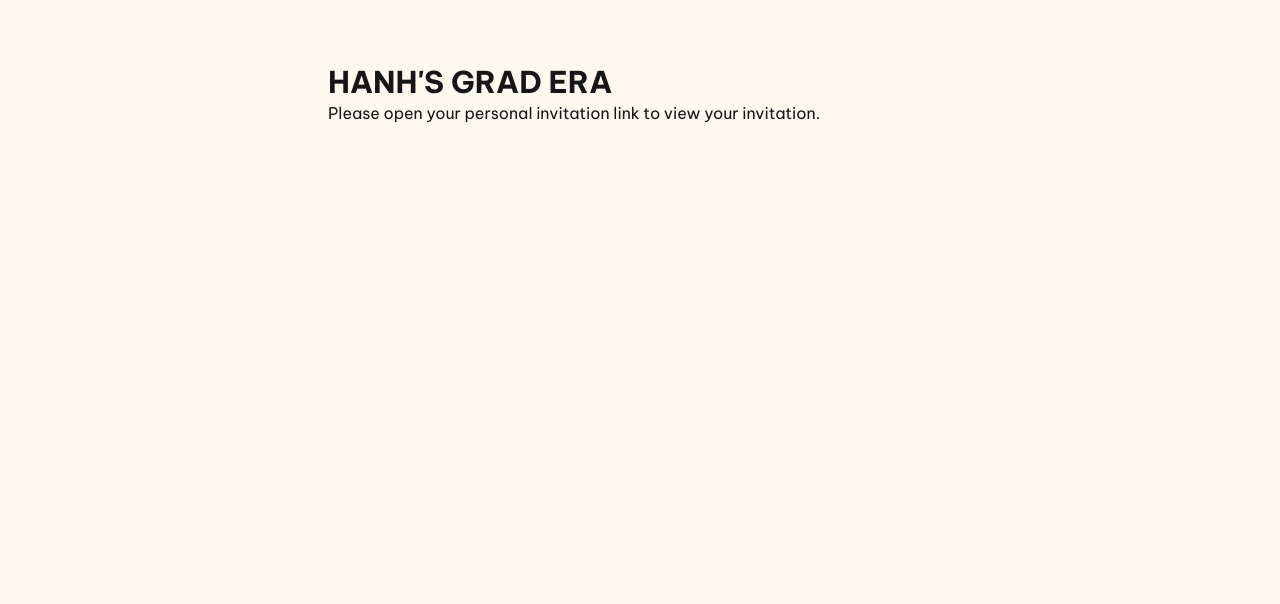
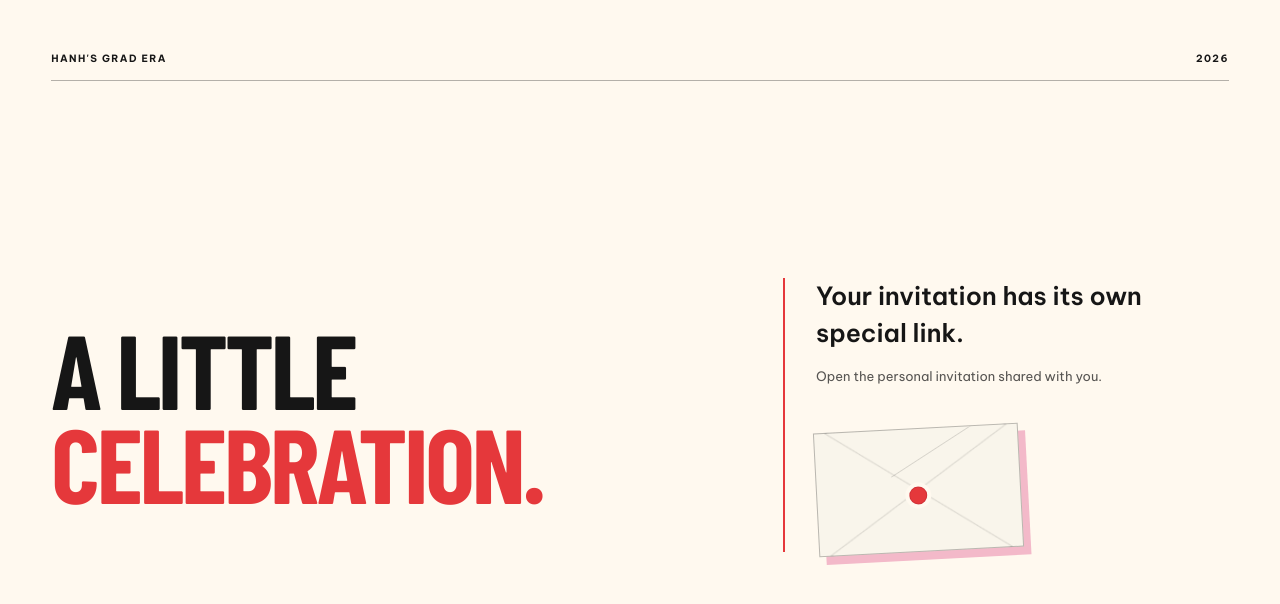
Before and after one commit to junkyedh/Hanh-Grad-Era, a Next.js app: page / in a window 1280 px wide. Shown: the top 604 px of the page. Built offline with nearby package versions, Linux system fonts and the light colour scheme; a web font is replaced by a local one.

Commit message:
update landing page

```diff
--- a/package.json
+++ b/package.json
@@ -3,8 +3,8 @@
   "version": "0.1.0",
   "private": true,
   "scripts": {
-    "dev": "next dev",
-    "build": "next build",
+    "dev": "next dev --webpack",
+    "build": "next build --webpack",
     "start": "next start",
     "lint": "eslint"
   },
--- /dev/null
+++ b/src/app/home.module.css
@@ -0,0 +1,141 @@
+.landing {
+  min-height: 100svh;
+  padding: clamp(24px, 4vw, 58px);
+  background: var(--cream);
+  color: var(--ink);
+}
+
+.frame {
+  display: flex;
+  flex-direction: column;
+  width: min(100%, 1280px);
+  min-height: calc(100svh - clamp(48px, 8vw, 116px));
+  margin-inline: auto;
+}
+
+.masthead {
+  display: flex;
+  justify-content: space-between;
+  gap: 20px;
+  padding-bottom: 14px;
+  border-bottom: 1px solid rgb(22 22 22 / 32%);
+  font-family: var(--font-body), sans-serif;
+  font-size: 10px;
+  font-weight: 700;
+  letter-spacing: 0.14em;
+}
+
+.content {
+  display: grid;
+  flex: 1;
+  grid-template-columns: minmax(0, 1.2fr) minmax(0, 0.8fr);
+  align-items: center;
+  gap: clamp(32px, 5vw, 72px);
+  padding-block: clamp(48px, 9vh, 108px);
+}
+
+.title {
+  min-width: 0;
+  font-size: clamp(64px, 8.2vw, 124px);
+  font-weight: 800;
+  line-height: 0.9;
+  letter-spacing: -0.03em;
+}
+
+.title span {
+  display: block;
+}
+
+.title span:last-child {
+  color: var(--cherry);
+}
+
+.message {
+  width: 100%;
+  max-width: 360px;
+  min-width: 0;
+  padding-left: clamp(18px, 2.4vw, 32px);
+  border-left: 2px solid var(--cherry);
+  font-family: var(--font-body), sans-serif;
+}
+
+.message h2 {
+  font-size: clamp(18px, 2vw, 25px);
+  font-weight: 600;
+  line-height: 1.5;
+}
+
+.message p {
+  margin-top: 12px;
+  color: rgb(22 22 22 / 72%);
+  font-size: 13px;
+  line-height: 1.8;
+}
+
+.envelope {
+  position: relative;
+  width: clamp(140px, 16vw, 210px);
+  max-width: 100%;
+  aspect-ratio: 1.65;
+  margin-top: clamp(28px, 5vh, 48px);
+  border: 1px solid rgb(22 22 22 / 28%);
+  background:
+    linear-gradient(34deg, transparent 49.5%, rgb(22 22 22 / 13%) 50%, transparent 50.5%),
+    linear-gradient(326deg, transparent 49.5%, rgb(22 22 22 / 13%) 50%, transparent 50.5%),
+    var(--paper, var(--cream));
+  box-shadow: 7px 8px 0 var(--blush);
+  transform: rotate(-3deg);
+}
+
+.envelope::before {
+  position: absolute;
+  inset: 0 0 auto;
+  height: 52%;
+  background: linear-gradient(150deg, transparent 49.4%, rgb(22 22 22 / 15%) 50%, transparent 50.6%);
+  clip-path: polygon(0 0, 100% 0, 50% 100%);
+  content: "";
+}
+
+.seal {
+  position: absolute;
+  top: 50%;
+  left: 50%;
+  width: 18px;
+  aspect-ratio: 1;
+  border: 1px solid rgb(199 46 54 / 65%);
+  border-radius: 50%;
+  background: var(--cherry);
+  box-shadow: 0 0 0 4px var(--cream);
+  transform: translate(-50%, -20%);
+}
+
+@media (max-width: 800px) {
+  .landing {
+    padding: 24px clamp(20px, 6vw, 40px);
+  }
+
+  .frame {
+    min-height: calc(100svh - 48px);
+  }
+
+  .content {
+    grid-template-columns: minmax(0, 1fr);
+    align-content: center;
+    gap: clamp(28px, 5vh, 48px);
+    padding-block: clamp(40px, 8vh, 64px);
+  }
+
+  .title {
+    font-size: clamp(42px, 12.2vw, 84px);
+    line-height: 0.96;
+  }
+
+  .message {
+    max-width: 440px;
+  }
+
+  .envelope {
+    width: clamp(120px, 42vw, 170px);
+    margin-top: 24px;
+  }
+}
--- a/src/app/page.tsx
+++ b/src/app/page.tsx
@@ -1,10 +1,29 @@
-import { siteContent } from "@/data/content";
+import styles from "./home.module.css";
 
 export default function Home() {
   return (
-    <main className="mx-auto w-full max-w-2xl px-6 py-16">
-      <h1 className="text-3xl font-bold">{siteContent.title}</h1>
-      <p className="mt-4 leading-relaxed">{siteContent.rootGuidance}</p>
+    <main className={styles.landing}>
+      <div className={styles.frame}>
+        <header className={styles.masthead}>
+          <p>HANH&apos;S GRAD ERA</p>
+          <p>2026</p>
+        </header>
+
+        <div className={styles.content}>
+          <h1 className={`${styles.title} font-display`}>
+            <span>A LITTLE</span>
+            <span>CELEBRATION.</span>
+          </h1>
+
+          <section className={styles.message} aria-labelledby="landing-message-title">
+            <h2 id="landing-message-title">Your invitation has its own special link.</h2>
+            <p>Open the personal invitation shared with you.</p>
+            <div className={styles.envelope} aria-hidden="true">
+              <span className={styles.seal} />
+            </div>
+          </section>
+        </div>
+      </div>
     </main>
   );
 }
--- a/src/data/content.ts
+++ b/src/data/content.ts
@@ -18,19 +18,19 @@ export function getVietnameseInvitationMessage(guest: Readonly<Guest>): string {
   const who = guest.name.trim();
   switch (guest.addressing) {
     case "co":
-      return `Em tốt nghiệp rồi ạ Ngày 28/11 này, cô ghé qua chụp với em vài tấm hình kỷ niệm được không ạ? Em mong được gặp cô hôm đó!`;
+      return `Em tốt nghiệp rồi ạ. Ngày 28/11 này, cô ghé qua chụp với em vài tấm hình kỷ niệm được không ạ? Em mong được gặp cô hôm đó!`;
     case "anh":
-      return `Em tốt nghiệp rồi nè Ngày 28/11 này, anh ghé qua chụp với em vài tấm hình kỷ niệm nhé. Hy vọng hôm đó được gặp anh ạ!`;
+      return `Em tốt nghiệp rồi nè. Ngày 28/11 này, anh ghé qua chụp với em vài tấm hình kỷ niệm nhé. Hy vọng hôm đó được gặp anh ạ!`;
     case "chi":
-      return `Em tốt nghiệp rồi nè Ngày 28/11 này, chị ghé qua chụp với em vài tấm hình kỷ niệm nhé. Hy vọng hôm đó được gặp chị ạ!`;
+      return `Em tốt nghiệp rồi nè. Ngày 28/11 này, chị ghé qua chụp với em vài tấm hình kỷ niệm nhé. Hy vọng hôm đó được gặp chị ạ!`;
     case "be":
-      return `Chị tốt nghiệp rồi nè Ngày 28/11 này, bé ghé qua chụp với chị vài tấm hình nha. Mong gặp bé hôm đó!`;
+      return `Chị tốt nghiệp rồi nè. Ngày 28/11 này, bé ghé qua chụp với chị vài tấm hình nha. Mong gặp bé hôm đó!`;
     case "em":
-      return `Chị tốt nghiệp rồi nè Ngày 28/11 này, em ghé qua chụp với chị vài tấm hình nha. Mong gặp em hôm đó!`;
+      return `Chị tốt nghiệp rồi nè. Ngày 28/11 này, em ghé qua chụp với chị vài tấm hình nha. Mong gặp em hôm đó!`;
     case "ban":
       return `28/11 này Hải Hạnh tốt nghiệp rồi. Không biết hôm đó ${who} có rảnh ghé qua chụp với Hải Hạnh vài tấm hình không? Hải Hạnh muốn có một tấm hình với ${who} hôm ấy.\n\nHy vọng gặp ${who} nha.`;
     default:
-      return `28/11 này Hải Hạnh tốt nghiệp rồi Hôm đó ghé qua chụp với Hải Hạnh vài tấm hình nha. Mong được gặp bạn!`;
+      return `28/11 này Hải Hạnh tốt nghiệp rồi. Hôm đó ghé qua chụp với Hải Hạnh vài tấm hình nha. Mong được gặp bạn!`;
   }
 }
 
--- a/src/data/event.ts
+++ b/src/data/event.ts
@@ -6,8 +6,8 @@ export const event = {
   timeZone: "Asia/Ho_Chi_Minh",
   photoSession: {
     label: "Guest meeting / photo session",
-    startsAt: "2026-11-28T10:00:00+07:00",
-    endsAt: "2026-11-28T12:00:00+07:00",
+    startsAt: "2026-11-28T09:30:00+07:00",
+    endsAt: "2026-11-28T11:30:00+07:00",
   },
   venue: "Hội trường Trần Chí Đáo",
   building: "Nhà Điều hành Đại học Quốc gia Thành phố Hồ Chí Minh",
```
Also changed, not shown: 1 other file (tests, documents, lock files or other folders).
